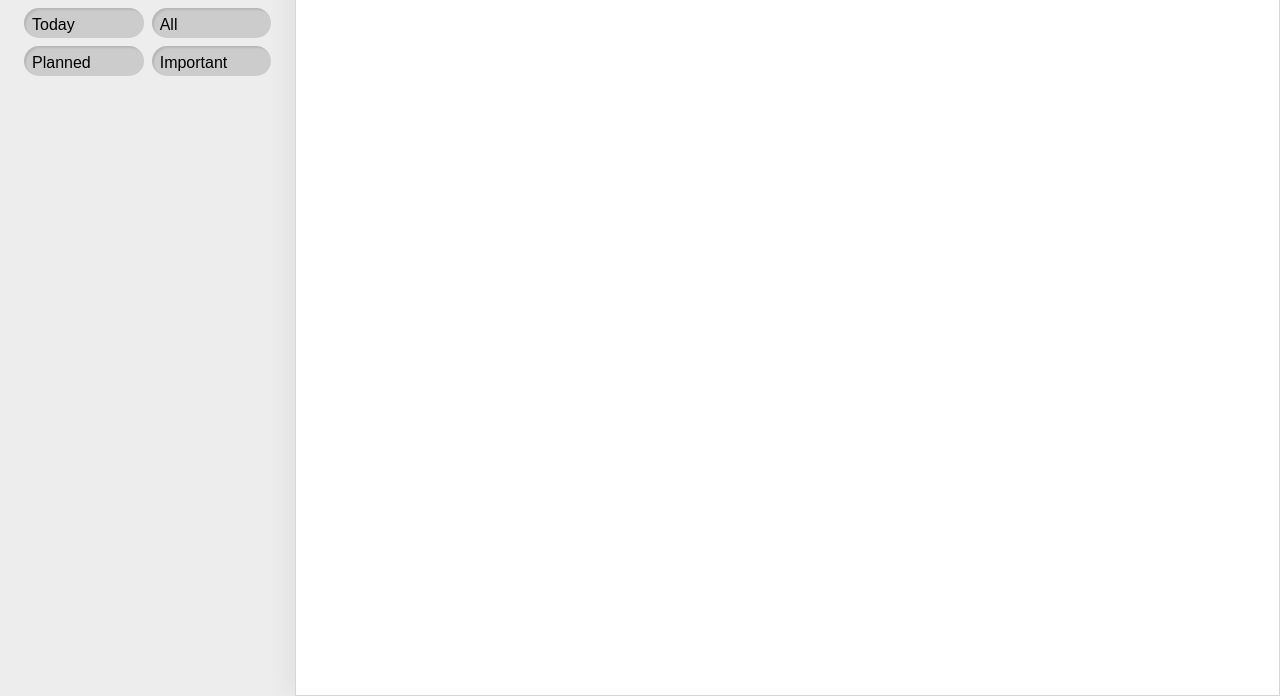
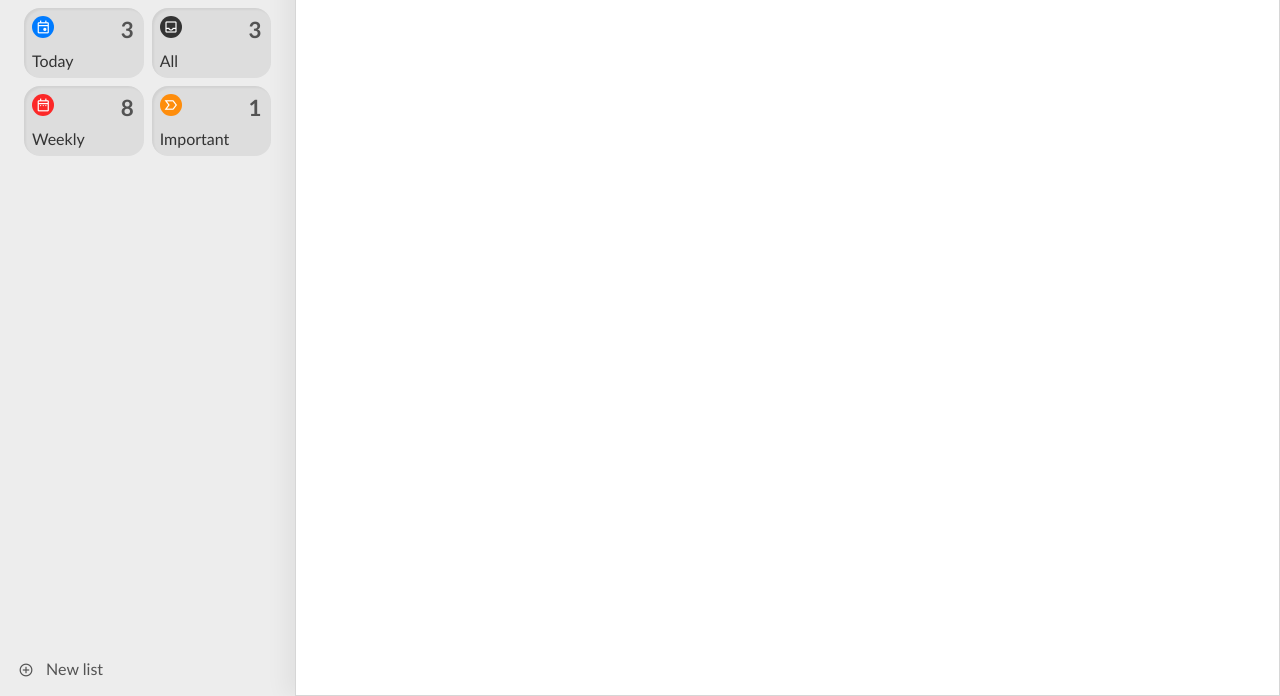
Before and after one commit to annisssimo/todo-list, a website built with webpack: page src/index.html in a window 1280 px wide. Shown: the part 104-800 px from the top of the page. Built offline with nearby package versions, Linux system fonts and the light colour scheme; what webfontloader would draw is missing.

Commit message:
feat: style tiles

```diff
--- a/src/index.html
+++ b/src/index.html
@@ -3,6 +3,7 @@
 <head>
     <meta charset="UTF-8">
     <meta name="viewport" content="width=device-width, initial-scale=1.0">
+    <link rel="stylesheet" href="https://fonts.googleapis.com/css2?family=Material+Symbols+Outlined:opsz,wght,FILL,GRAD@24,400,0,0" />
     <title>Todo List</title>
 </head>
 <body>
@@ -12,11 +13,49 @@
             <img class="logo-image" src="./reminder-app-icon.png" alt="logo">
             <h1>ToDo List</h1>
         </div>
-        <div class="titles">
-            <div class="title" id="today">Today</div>
-            <div class="title" id="all">All</div>
-            <div class="title" id="planned">Planned</div>
-            <div class="title" id="important">Important</div>
+        <div class="tiles">
+            <div class="tile" id="today">
+                <div class="icon today">
+                    <div class="material-symbols-outlined">
+                        event
+                    </div>
+                </div>
+                <div class="digit">3</div>
+                <div class="tile-text">Today</div>
+            </div>
+            <div class="tile" id="all">
+                <div class="icon all">
+                    <div class="material-symbols-outlined">
+                        inbox
+                    </div>
+                </div>
+                <div class="digit">3</div>
+                <div class="tile-text">All</div>
+            </div>
+            <div class="tile" id="week">
+                <div class="icon week">
+                    <div class="material-symbols-outlined">
+                        date_range
+                    </div>
+                </div>
+                <div class="digit">8</div>
+                <div class="tile-text">Weekly</div>
+            </div>
+            <div class="tile" id="important">
+                <div class="icon important">
+                    <div class="material-symbols-outlined">
+                        label_important
+                    </div>
+                </div>
+                <div class="digit">1</div>
+                <div class="tile-text">Important</div>
+            </div>
+        </div>
+        <div class="new-list">
+            <span class="material-symbols-outlined">
+                add_circle
+            </span>
+            <span>New list</span>
         </div>
     </div>
 
--- a/src/style.css
+++ b/src/style.css
@@ -4,41 +4,55 @@
     box-sizing: border-box;
 }
 
+:root {
+    --blue: rgb(0, 123, 255);
+    --dark-gray: #333;
+    --light-gray: rgba(182, 182, 182, 0.304);
+    --gray: #535353;
+    --super-light-gray: rgba(214, 214, 214, 0.448);
+    --shadow: rgba(0, 0, 0, 0.05);
+    --red: rgba(255, 19, 19, 0.898);
+    --orange: rgba(255, 136, 1, 0.953);
+}
+
 body {
-    font-family: Arial, Helvetica, sans-serif;
+    font-family: 'Gill Sans', 'Gill Sans MT', Calibri, 'Trebuchet MS', sans-serif;
+    color: var(--dark-gray);
     display: grid;
     grid-template-columns: 0.6fr 2fr;
 }
 
 h1 {
     font-family: 'Rubik Doodle Shadow';
-    color: rgb(0, 166, 255);
+    color: var(--blue);
 }
 
 #sidebar {
-    background-color: rgba(214, 214, 214, 0.448);
+    background-color: var(--super-light-gray);
     height: 100vh;
     padding: 24px;
 }
 
-.titles {
+.tiles {
     display: grid;
     grid-template-columns: 1fr 1fr;
     gap: 8px;
 }
 
-.title {
-    background-color: rgba(128, 128, 128, 0.304);
+.tile {
+    background-color: var(--light-gray);
     border-radius: 16px;
-    box-shadow: inset 2px 2px 2px rgba(0, 0, 0, 0.1);
-    padding: 8px 8px 4px 8px;
+    box-shadow: inset 2px 2px 2px var(--shadow);
+    padding: 8px 10px 8px 8px;
     display: grid;
+    grid-template-columns: 1fr 1fr;
+    row-gap: 8px;
 }
 
 #main-content {
     height: 100vh;
     border: 1px solid rgb(214, 214, 214);
-    box-shadow: -10px 0 20px rgba(0, 0, 0, 0.042);
+    box-shadow: -10px 0 20px var(--shadow);
 }
 
 .logo {
@@ -52,3 +66,48 @@ h1 {
     width: 64px;
     height: auto;
 }
+
+.new-list {
+    position: fixed;
+    left: 18px;
+    bottom: 18px;
+    color: var(--gray);
+    cursor: pointer;
+}
+
+span.material-symbols-outlined {
+    position: relative;
+    top: 3px;
+    font-size: 1rem;
+    margin-right: 8px;
+}
+
+div.material-symbols-outlined {
+    border-radius: 50%;
+    padding: 0.2rem;
+    color: white;
+    font-size: 1rem;
+}
+
+.today .material-symbols-outlined {
+    background-color: var(--blue);
+}
+
+.all .material-symbols-outlined {
+    background-color: var(--dark-gray);
+}
+
+.week .material-symbols-outlined {
+    background-color: var(--red);
+}
+
+.important .material-symbols-outlined {
+    background-color: var(--orange);
+}
+
+.digit {
+    font-size: 1.4rem;
+    font-weight: 700;
+    color: var(--gray);
+    text-align: end;
+}
```
Also changed, not shown: dist/bundle.js, dist/index.html.
